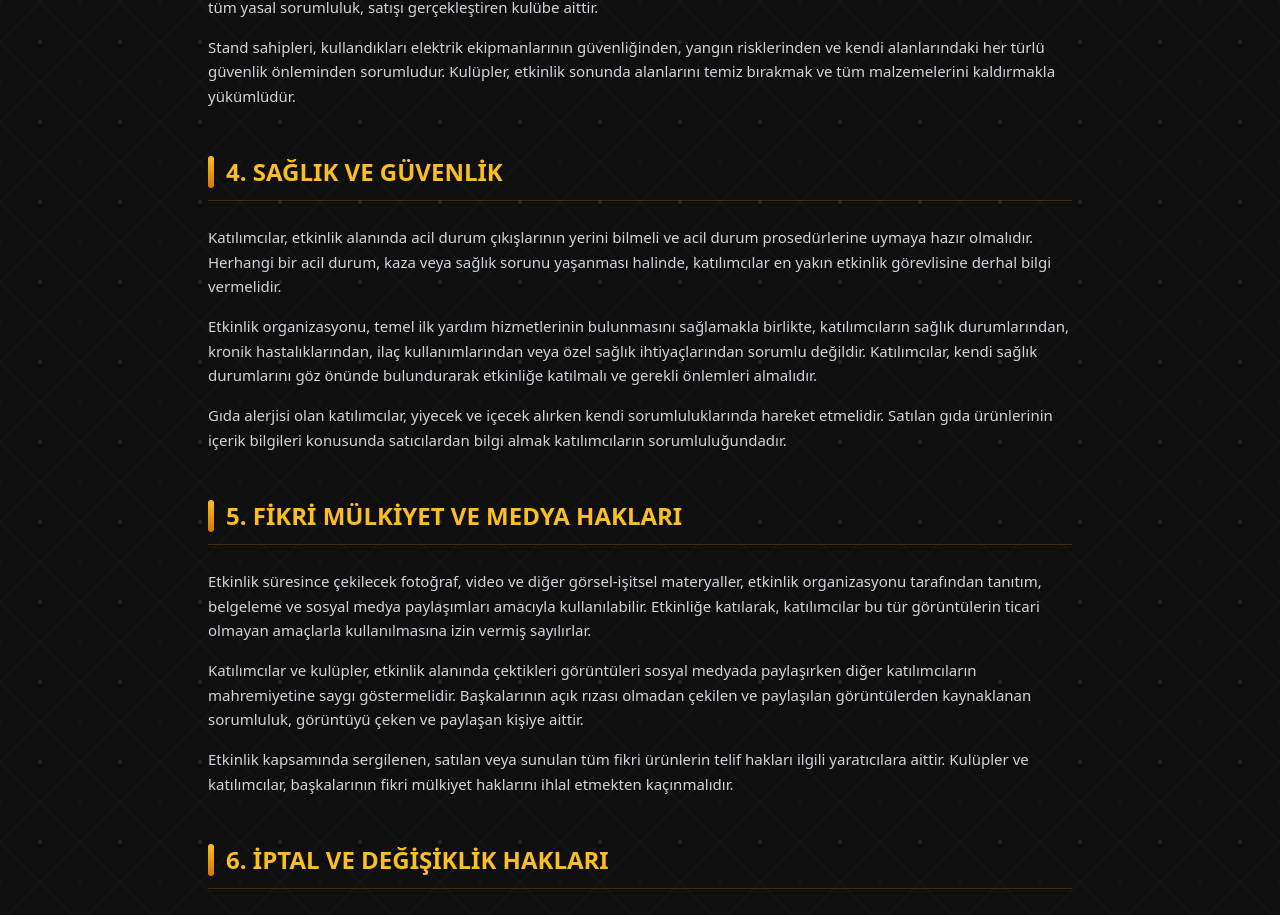
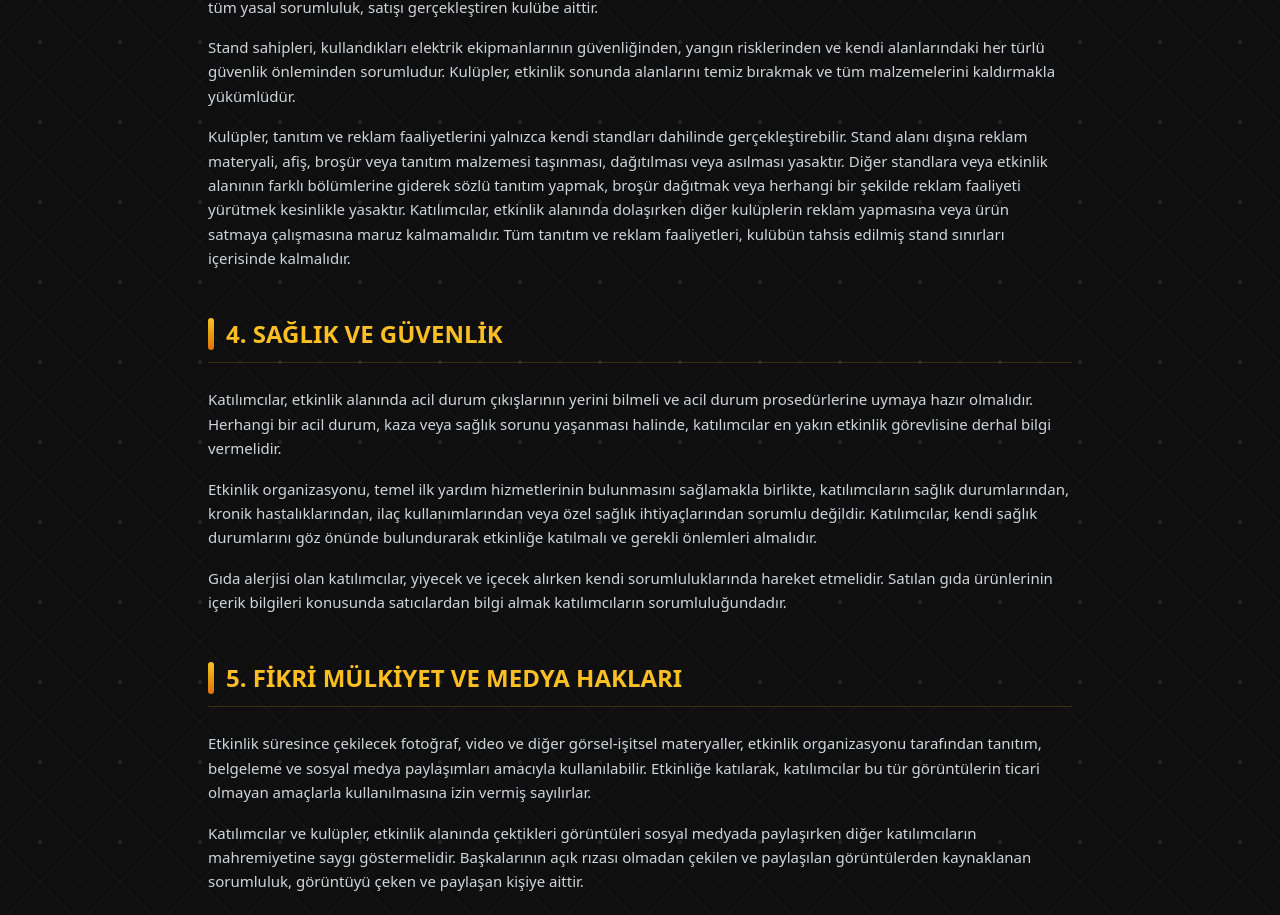
Before and after one commit to BaranDev/emurpg-frontend, a React (Vite) app: page /emucon/rules in a window 1280 px wide. Shown: the part 1598-2513 px from the top of the page. Built offline with nearby package versions, Linux system fonts and the light colour scheme; a web font is replaced by a local one.

Commit message:
feat: add promotional activity guidelines to Turkish and English content

```diff
--- a/src/pages/EmuconRulesPage.jsx
+++ b/src/pages/EmuconRulesPage.jsx
@@ -271,6 +271,17 @@ const TurkishContent = () => (
       sorumludur. Kulüpler, etkinlik sonunda alanlarını temiz bırakmak ve tüm
       malzemelerini kaldırmakla yükümlüdür.
     </Paragraph>
+    <Paragraph>
+      Kulüpler, tanıtım ve reklam faaliyetlerini yalnızca kendi standları
+      dahilinde gerçekleştirebilir. Stand alanı dışına reklam materyali, afiş,
+      broşür veya tanıtım malzemesi taşınması, dağıtılması veya asılması
+      yasaktır. Diğer standlara veya etkinlik alanının farklı bölümlerine
+      giderek sözlü tanıtım yapmak, broşür dağıtmak veya herhangi bir şekilde
+      reklam faaliyeti yürütmek kesinlikle yasaktır. Katılımcılar, etkinlik
+      alanında dolaşırken diğer kulüplerin reklam yapmasına veya ürün satmaya
+      çalışmasına maruz kalmamalıdır. Tüm tanıtım ve reklam faaliyetleri,
+      kulübün tahsis edilmiş stand sınırları içerisinde kalmalıdır.
+    </Paragraph>
 
     <SectionHeading>4. SAĞLIK VE GÜVENLİK</SectionHeading>
     <Paragraph>
@@ -506,6 +517,18 @@ const EnglishContent = () => (
       are obligated to leave their areas clean and remove all materials at the
       conclusion of the event.
     </Paragraph>
+    <Paragraph>
+      Clubs may conduct promotional and advertising activities exclusively
+      within their designated booth areas. Carrying, distributing, or posting
+      advertising materials, posters, brochures, or promotional items outside
+      the booth area is prohibited. Approaching other booths or different
+      sections of the event area to conduct verbal promotions, distribute
+      brochures, or engage in any form of advertising activity is strictly
+      forbidden. Participants should not be subjected to solicitation or sales
+      attempts from other clubs while moving around the event area. All
+      promotional and advertising activities must remain within the boundaries
+      of the club&apos;s allocated booth.
+    </Paragraph>
 
     <SectionHeading>4. HEALTH AND SAFETY</SectionHeading>
     <Paragraph>
```
